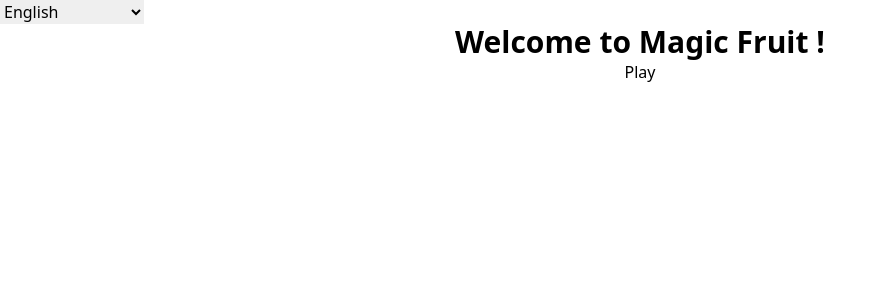
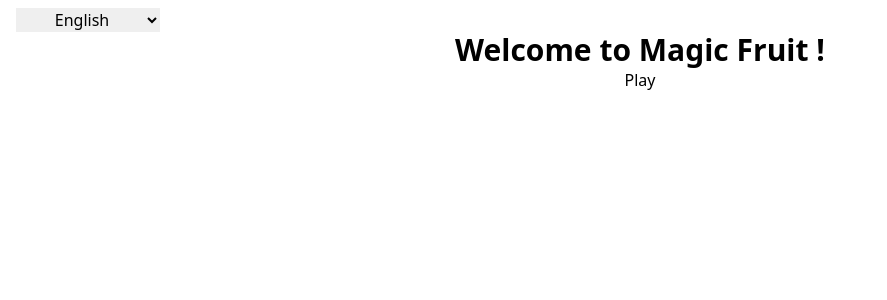
Before and after one commit to sakib-devs/magic-fruit, a Nuxt app: page / in a window 1280 px wide. Shown: the top 300 px of the page, without its empty margins (0-887 px from the left). Built offline with nearby package versions, Linux system fonts and the light colour scheme.

Commit message:
(main) fix: Align languages to center for small devices

```diff
--- a/components/Header.vue
+++ b/components/Header.vue
@@ -1,7 +1,7 @@
 <template>
   <header class="header">
-    <div class="header__left">
-      <select @change="setLocale">
+    <div class="header__left flex w-full md:flex-none md:w-fit">
+      <select @change="setLocale" class="text-center w-full">
         <option value="" v-text="$t('general.select-language')" />
         <option
           v-for="{ code, name } in locales"
--- a/pages/index.vue
+++ b/pages/index.vue
@@ -1,5 +1,5 @@
 <template>
-  <div>
+  <div class="pt-2 px-4">
     <Header />
     <Main />
   </div>
```
